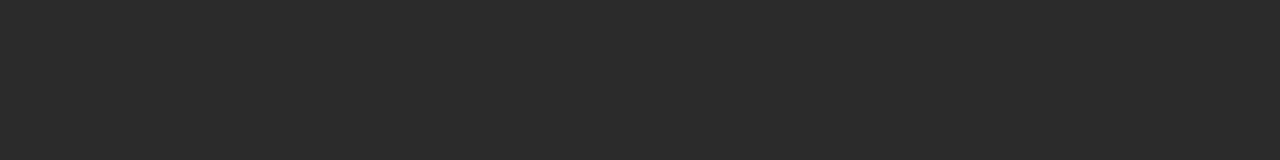
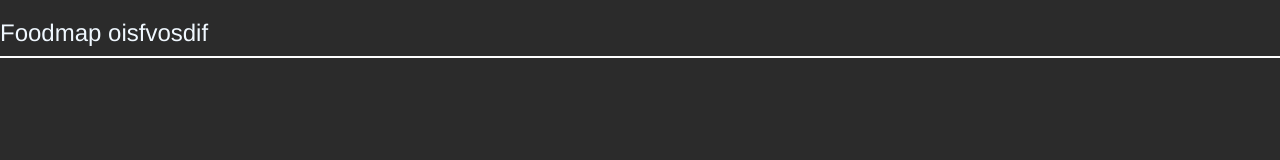
Before and after one commit to pinalef/FOODMAP, a plain HTML site: page index.html in a window 1280 px wide. Drawn offline with nearby package versions, Linux system fonts and the light colour scheme.

Commit message:
splashscreen

```diff
--- a/assets/css/main.css
+++ b/assets/css/main.css
@@ -1,5 +1,9 @@
 #splashscreen{
     color: #dd8437;
     text-align: center;
+    padding-top: 16em;
+}
 
+#sub{
+   border-bottom: 2px solid white;
 }
--- a/assets/js/app.js
+++ b/assets/js/app.js
@@ -1,10 +1,11 @@
 $(document).ready(function(){
+  $('.container-fluid').hide();
   $('body').css({'background-color' : '#2b2b2b'});
+  $('.container-fluid').hide();
   $('#splashscreen').hide();
-
 
 $(function() {
      $('#splashscreen').show();
-     $('#splashscreen').delay(3000).hide(1000);
- });
+     $('#splashscreen').fadeOut(3000).hide(1000);
+ }); $('#initial-page').show();
 });
--- a/index.html
+++ b/index.html
@@ -10,13 +10,23 @@
     <title>FOODMAP</title>
 </head>
 <body>
-    <div class="container-fluid " id="splashscreen">
-      <div class="row ">
-        <div class=".col-xs-12	.col-sm-12">
-          <h1>F O O D M A P</h1>
-        </div>
+<!-- pantalla inicio -->
+  <div class="container-fluid " id="splashscreen">
+    <div class="row ">
+      <div class=".col-xs-12	.col-sm-12">
+        <h1>F O O D M A P</h1>
+      </div>
     </div>
   </div>
+<!-- pantalla inicial -->
+<div id="initial-page" class="container-fluid">
+  <div class="row ">
+    <div class=".col-xs-12	.col-sm-12">
+      <h3 style="color:aliceblue">Foodmap oisfvosdif</h3>
+      <div id="sub"></div>
+    </div>
+  </div>
+</div>
 
   <script src="https://ajax.googleapis.com/ajax/libs/jquery/3.2.1/jquery.min.js"></script>
   <!-- Latest compiled and minified JavaScript -->
```
